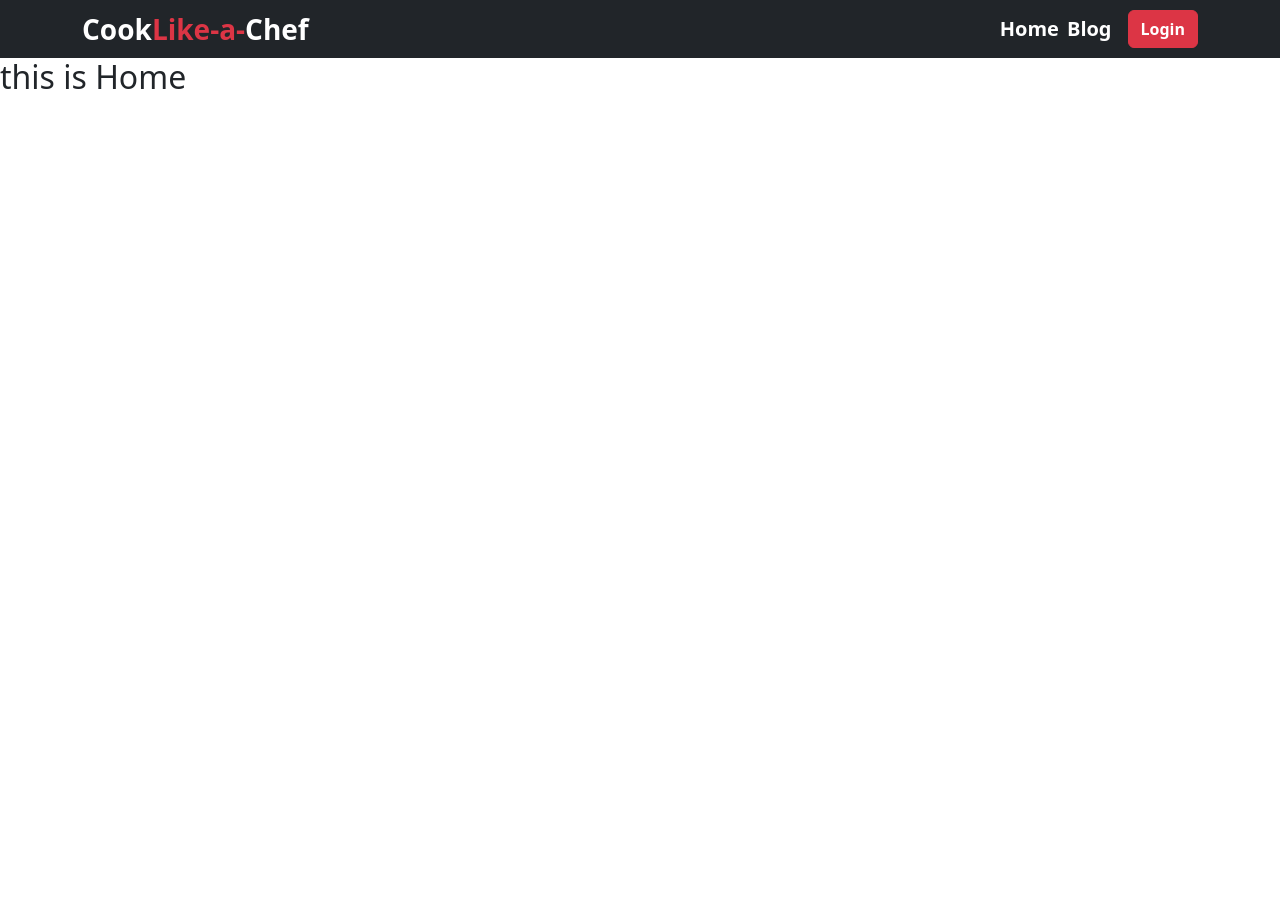
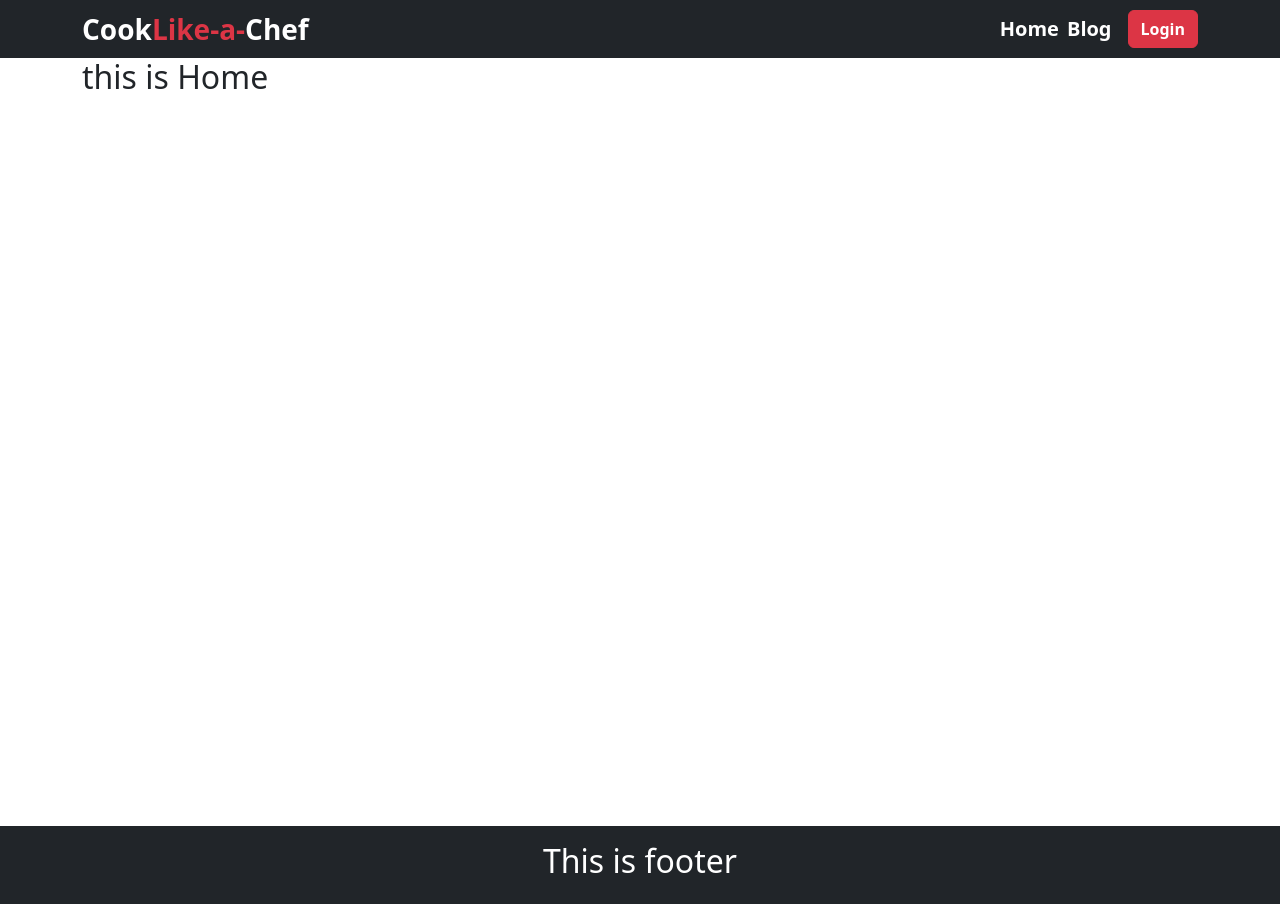
Before and after one commit to shuvrodev337/cook--like-a-chef-client, a React (Vite) app: page / in a window 1280 px wide. Before the commit the page ends 800 px from the top, so only its background shows below. Built offline with nearby package versions, Linux system fonts and the light colour scheme.

Commit message:
added footer

```diff
--- /dev/null
+++ b/src/components/Footer/Footer.jsx
@@ -0,0 +1,13 @@
+import React from 'react';
+
+const Footer = () => {
+    return (
+        <footer className='footer mt-auto py-3 bg-dark'>
+            <div className='container'>
+            <h2 className="text-white text-center">This is footer</h2>
+        </div>
+        </footer>
+    );
+};
+
+export default Footer;
--- a/src/index.css
+++ b/src/index.css
@@ -12,8 +12,8 @@
   -webkit-font-smoothing: antialiased;
   -moz-osx-font-smoothing: grayscale;
   -webkit-text-size-adjust: 100%;
-}
-
+} */
+/*
 a {
   font-weight: 500;
   color: #646cff;
--- a/src/layout/Main.jsx
+++ b/src/layout/Main.jsx
@@ -1,12 +1,18 @@
 import React from 'react';
 import NavigationBar from '../components/NavigationBar/NavigationBar';
 import { Outlet } from 'react-router-dom';
+import Footer from '../components/Footer/Footer';
 
 const Main = () => {
     return (
         <div>
             <NavigationBar></NavigationBar>
+            <div className='container'>
             <Outlet></Outlet>
+            </div>
+            <div className='d-flex flex-column min-vh-100'>
+            <Footer></Footer>
+            </div>
         </div>
     );
 };
```
